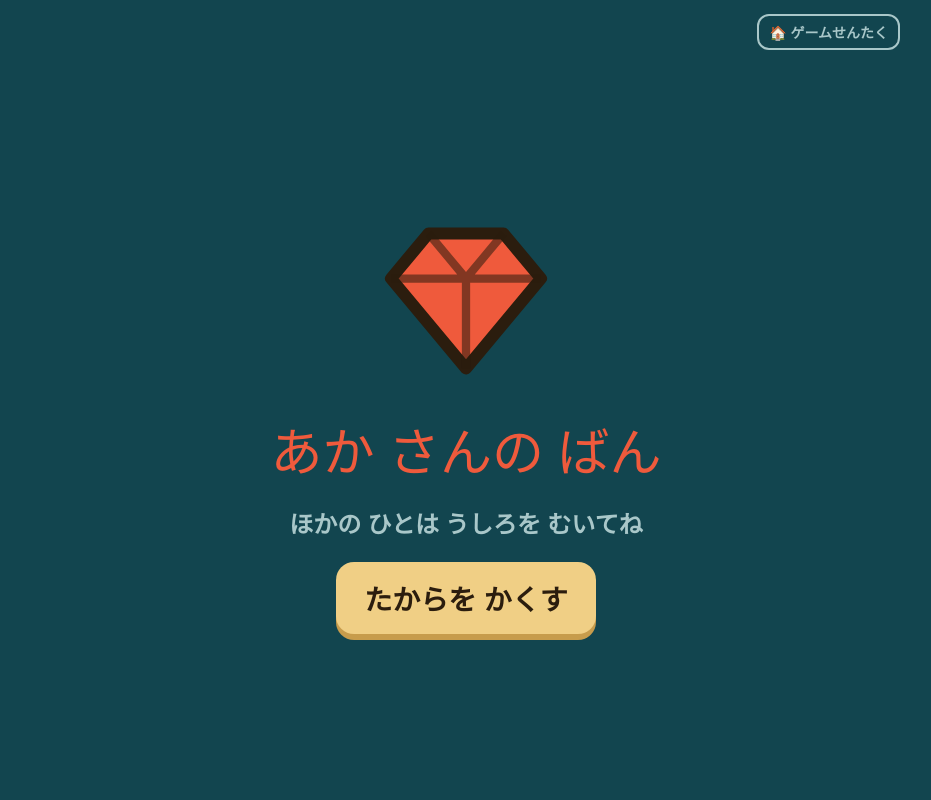
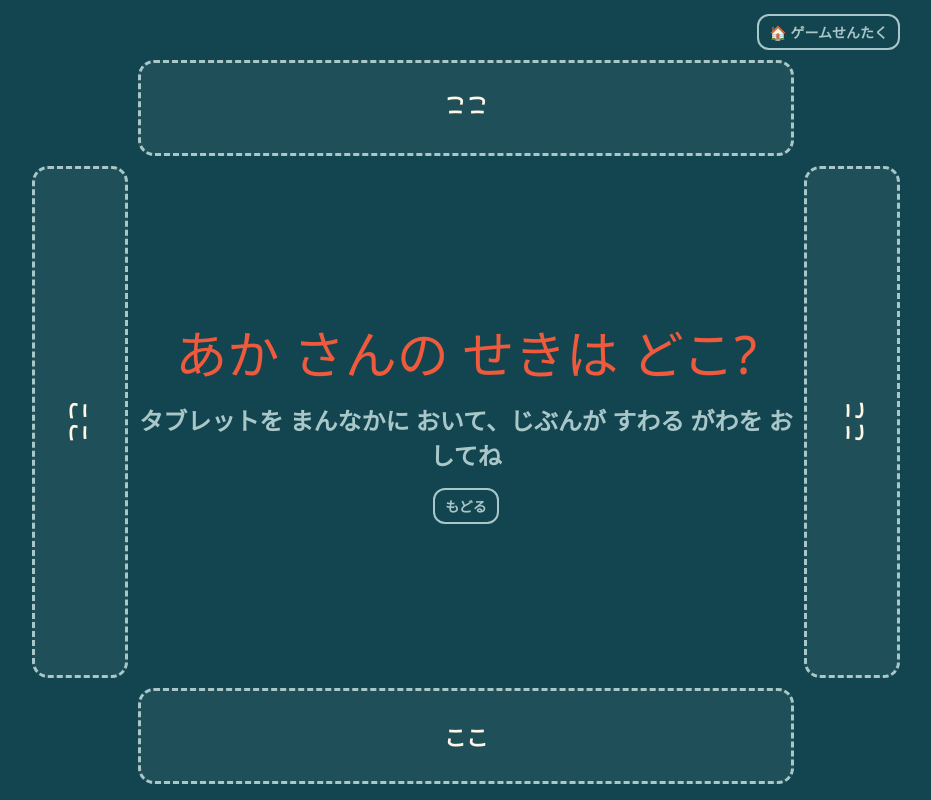
Before and after one commit to web-ojisan/hundred-battle, a plain HTML site: page games/kazuhint-takara.html in a window 1280 px wide. Both pictures are taken after a click on the button "はじめる". Shown: the whole page, without its empty margins (174-1105 px from the left). Drawn offline with Linux system fonts and the light colour scheme; a web font is replaced by a local one.

Commit message:
かずヒント たからさがし: 席えらびを追加し、交代時に画面が次の人の席の向きへ回転するように
Co-Authored-By: Claude Fable 5.2 <noreply@anthropic.com>
Claude-Session: https://claude.ai/code/session_01NWj6ysCTy3MyvgRoCtQBk6

```diff
--- a/games/kazuhint-takara.html
+++ b/games/kazuhint-takara.html
@@ -90,12 +90,24 @@ body{transition:box-shadow .3s}
 .gem{display:block;width:62%}
 .cell.multi .gem{width:44%}
 @media (prefers-reduced-motion:reduce){.cell.ring{animation:none}.btn:active{transform:none}}
+/* 席の向きへ画面ごと回す。#rot が回転し、#app は中でいつも通りレイアウトする */
+body{overflow:hidden}
+#rot{position:fixed;left:50%;top:50%;width:100vw;height:100vh;height:100dvh;
+  transform:translate(-50%,-50%) rotate(0deg);transition:transform .7s cubic-bezier(.3,.9,.3,1)}
+#rot.side{width:100vh;width:100dvh;height:100vw}
+@media (prefers-reduced-motion:reduce){#rot{transition:none}}
+.seats{flex:1;min-height:0;display:grid;gap:10px;grid-template-columns:96px 1fr 96px;grid-template-rows:96px 1fr 96px;
+  grid-template-areas:". t ." "l c r" ". b ."}
+.seat{position:relative;border:3px dashed var(--ink-dim);background:rgba(255,255,255,.06);border-radius:16px;color:var(--ink);font-size:22px}
+.seat span{position:absolute;left:50%;top:50%;white-space:nowrap;display:flex;gap:6px;align-items:center}
+.seat i{width:.9em;height:.9em;border-radius:50%;display:block}
+.seatc{display:flex;flex-direction:column;gap:16px;align-items:center;justify-content:center;text-align:center;min-height:0;overflow:auto}
 a.small{text-decoration:none;display:inline-block}
 .homebar{display:flex;justify-content:flex-end}
 </style>
 </head>
 <body>
-<div id="app"></div>
+<div id="rot"><div id="app"></div></div>
 <span id="pauseTrigger" hidden></span>
 <script>
 const P=[{name:'あか',c:'var(--p0)'},{name:'あお',c:'var(--p1)'},{name:'きいろ',c:'var(--p2)'},{name:'みどり',c:'var(--p3)'},{name:'むらさき',c:'var(--p4)'}];
@@ -103,7 +115,7 @@ function per(){return S.n>=5?2:3;}
 let S, ringAt=-1, askReset=false, ac;
 const app=document.getElementById('app');
 
-function fresh(n){return {phase:'setup',n:n||3,size:6,cur:0,hides:[],pick:[],open:[],score:[],msg:'',last:-1};}
+function fresh(n){return {phase:'setup',n:n||3,size:6,cur:0,hides:[],pick:[],open:[],score:[],msg:'',last:-1,seat:[]};}
 function el(tag,attrs,...kids){
   const e=document.createElement(tag);
   for(const k in (attrs||{})){
@@ -151,11 +163,11 @@ function allFound(){
 }
 function pop(text,color,bad){
   const e=el('div',{class:'pop',style:'--c:'+color},text);
-  document.body.append(e);
+  rot.append(e);
   setTimeout(()=>e.remove(),1000);
   if(bad){
     const f=el('div',{class:'flash'});
-    document.body.append(f);
+    rot.append(f);
     setTimeout(()=>f.remove(),650);
     app.classList.remove('shake');void app.offsetWidth;app.classList.add('shake');
     setTimeout(()=>app.classList.remove('shake'),500);
@@ -167,6 +179,30 @@ function home(direct){
     :el('button',{class:'small',type:'button',id:'home',on:()=>document.getElementById('pauseTrigger').dispatchEvent(new Event('pointerdown'))},'🏠 ゲームせんたく');
 }
 function homebar(){return el('div',{class:'homebar'},home());}
+
+/* 席と回転: 0=てまえ 1=ひだり 2=むこう 3=みぎ */
+const rot=document.getElementById('rot');
+const SIDE_DEG=[0,90,180,-90];
+let SEAT=[], faceP=0, rotDeg=0;
+function setRot(target){
+  rotDeg+=((target-rotDeg)%360+540)%360-180;
+  rot.style.transform='translate(-50%,-50%) rotate('+rotDeg+'deg)';
+  rot.classList.toggle('side',Math.abs(target)===90);
+}
+function face(p){faceP=p;setRot(SIDE_DEG[S.seat[p]]||0);}
+function seatView(go){
+  const p=S.seat.length,pl=P[p];
+  const sb=(side,area)=>el('button',{class:'seat',type:'button',id:'seat'+side,style:'grid-area:'+area,'aria-label':['てまえ','ひだり','むこう','みぎ'][side],
+    on:()=>{S.seat.push(side);beep([660]);if(S.seat.length>=S.n){SEAT=S.seat.slice();go();}else render();}},
+    el('span',{style:'transform:translate(-50%,-50%) rotate('+SIDE_DEG[side]+'deg)'},
+      S.seat.map((s,q)=>s===side?el('i',{style:'background:'+P[q].c}):null),'ここ'));
+  return el('div',{class:'seats'},sb(2,'t'),sb(1,'l'),sb(3,'r'),sb(0,'b'),
+    el('div',{class:'seatc',style:'grid-area:c'},
+      el('p',{class:'big',style:'color:'+pl.c},pl.name+' さんの せきは どこ?'),
+      el('p',{class:'sub'},'タブレットを まんなかに おいて、じぶんが すわる がわを おしてね'),
+      (SEAT.length===S.n&&p===0)?el('button',{class:'btn',type:'button',id:'sameseat',on:()=>{S.seat=SEAT.slice();go();}},'まえと おなじ せき'):null,
+      el('button',{class:'small',type:'button',id:'seatback',on:()=>{S.seat=[];S.phase='setup';render();}},'もどる')));
+}
 
 /* actions */
 function begin(){
@@ -236,8 +272,8 @@ function showTurn(p,delay){
   document.querySelectorAll('.turnfx').forEach(e=>e.remove());
   const band=el('div',{style:'--c:'+P[p].c+';animation-delay:'+delay+'ms'},'つぎは '+P[p].name+' さん!');
   const fx=el('div',{class:'turnfx','aria-live':'polite'},band);
-  document.body.append(fx);
-  setTimeout(()=>beep([440,587,784]),delay);
+  rot.append(fx);
+  setTimeout(()=>{beep([440,587,784]);face(p);},delay);
   setTimeout(()=>fx.remove(),delay+1350);
 }
 
@@ -273,6 +309,7 @@ function board(mode){
 }
 function render(){
   app.textContent='';
+  setRot((S.phase==='play'||S.phase==='boom')?(SIDE_DEG[S.seat[faceP]]||0):0);
   const pl=P[S.cur];
   document.body.style.boxShadow=S.phase==='play'?'inset 0 0 0 8px '+pl.c:'none';
   if(S.phase==='setup'){
@@ -285,9 +322,12 @@ function render(){
         el('li',null,'じゅんばんに マスを ほる。ともだちの たからが でたら 1てんで、もう 1かい。かさなっていたら ボーナス +1てん。'),
         el('li',null,'じぶんの たからを ほると 1てん へる。'),
         el('li',null,'どこかに スーパーダイヤが 1こ ある。みつけたら 3てん!'),
-        el('li',null,'ハズレで でる すうじは、まわりの 8マスで、たからの ある マスが いくつ あるか。')),
-      el('button',{class:'btn',type:'button',id:'start',on:begin},'はじめる'),
+        el('li',null,'ハズレで でる すうじは、まわりの 8マスで、たからの ある マスが いくつ あるか。'),
+        el('li',null,'じぶんの ばんに なると、がめんが じぶんの せきの ほうを むくよ。')),
+      el('button',{class:'btn',type:'button',id:'start',on:()=>{S.seat=[];S.phase='seat';beep([523]);render();}},'はじめる'),
       home(true)));
+  }else if(S.phase==='seat'){
+    app.append(homebar(),seatView(begin));
   }else if(S.phase==='pass'){
     app.append(homebar(),el('div',{class:'center pass'},
       gem(S.cur),
```
